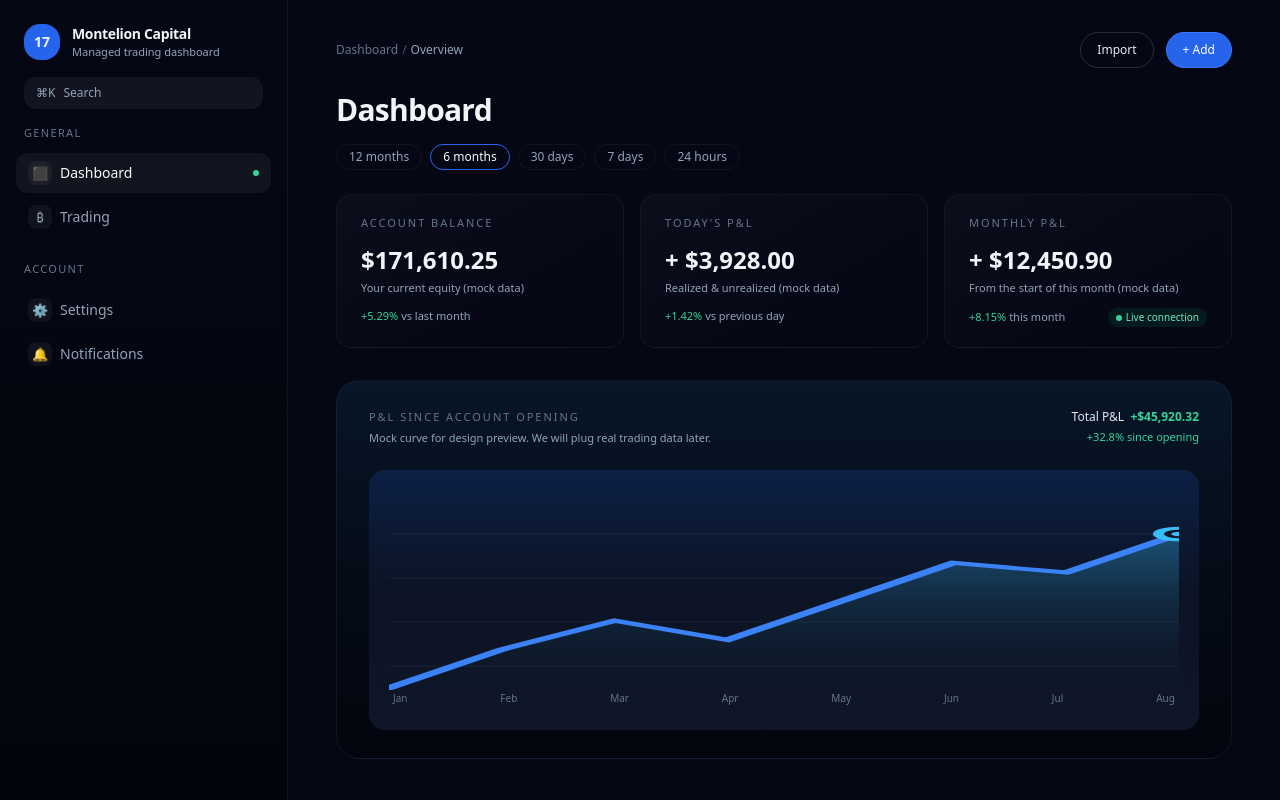
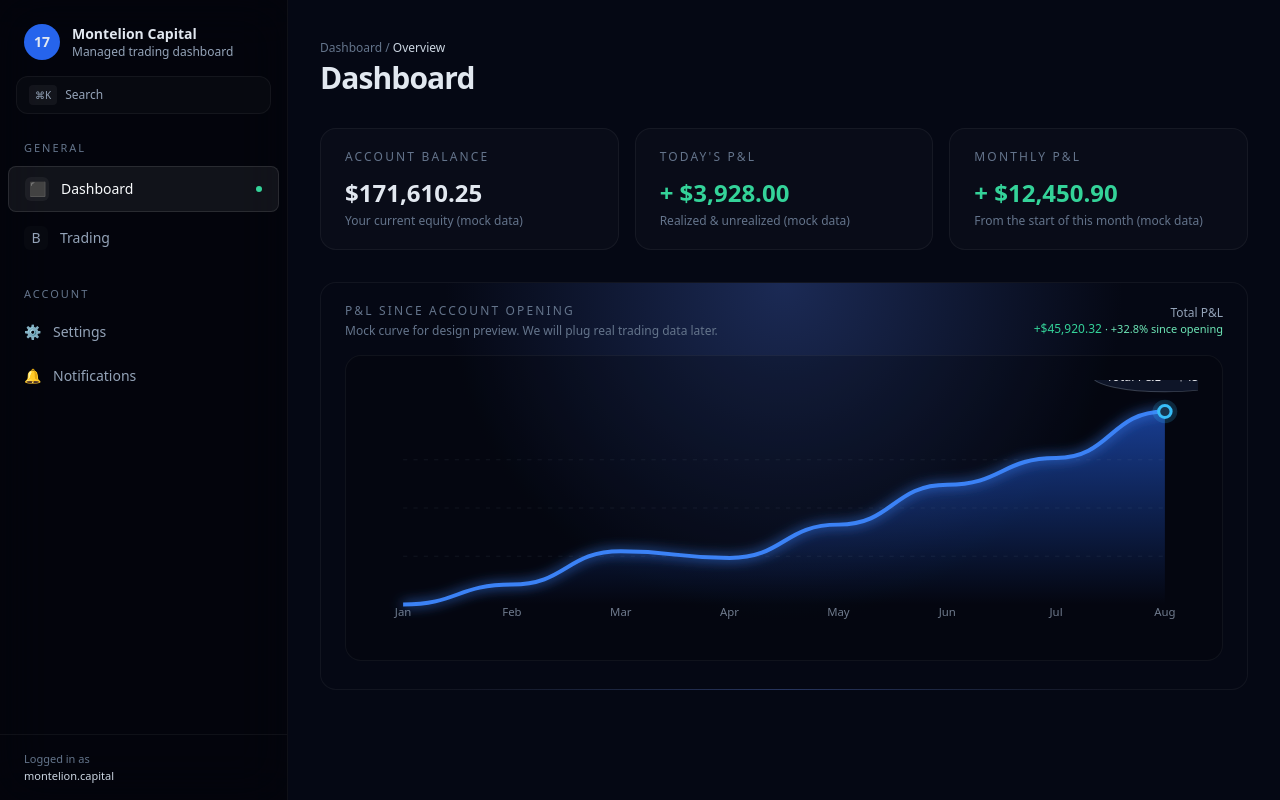
Before and after one commit to montelioncapital/montelion-app-v1, a Next.js app: page /dashboard in a window 1280 px wide. Shown: the top 800 px of the page. Built offline with nearby package versions, Linux system fonts and the light colour scheme.

Commit message:
Update page.jsx

```diff
--- a/app/dashboard/page.jsx
+++ b/app/dashboard/page.jsx
@@ -1,333 +1,308 @@
 // app/dashboard/page.jsx
-'use client';
+"use client";
 
-import React, { useMemo } from 'react';
-
-// --- Mock data for the PnL since account opening curve ---
-const pnlHistory = [
-  { label: 'Jan', value: 0 },
-  { label: 'Feb', value: 4 },
-  { label: 'Mar', value: 7 },
-  { label: 'Apr', value: 5 },
-  { label: 'May', value: 9 },
-  { label: 'Jun', value: 13 },
-  { label: 'Jul', value: 12 },
-  { label: 'Aug', value: 16 },
+const chartPoints = [
+  { label: "Jan", value: 100 },
+  { label: "Feb", value: 115 },
+  { label: "Mar", value: 140 },
+  { label: "Apr", value: 135 },
+  { label: "May", value: 160 },
+  { label: "Jun", value: 190 },
+  { label: "Jul", value: 210 },
+  { label: "Aug", value: 245 },
 ];
 
-function useLinePath(points) {
-  return useMemo(() => {
-    if (!points.length) return '';
+// construit une courbe lissée + une zone remplie
+function buildSmoothPath(points, width = 800, height = 260, padding = 32) {
+  const innerWidth = width - padding * 2;
+  const innerHeight = height - padding * 2;
 
   const values = points.map((p) => p.value);
   const min = Math.min(...values);
   const max = Math.max(...values);
   const range = max - min || 1;
 
-    const normalized = points.map((p, index) => {
-      const x = (index / Math.max(points.length - 1, 1)) * 100;
-      const yNorm = (p.value - min) / range;
-      const y = 90 - yNorm * 70; // marge haut/bas
-      return { x, y };
+  const coords = points.map((p, i) => {
+    const x =
+      padding +
+      (innerWidth * (points.length === 1 ? 0 : i / (points.length - 1)));
+    const y =
+      padding + innerHeight * (1 - (p.value - min) / range); // inversé (0 en haut)
+    return { ...p, x, y };
   });
 
-    let d = `M ${normalized[0].x},${normalized[0].y}`;
-    for (let i = 1; i < normalized.length; i++) {
-      d += ` L ${normalized[i].x},${normalized[i].y}`;
+  let d = `M ${coords[0].x} ${coords[0].y}`;
+  for (let i = 0; i < coords.length - 1; i++) {
+    const current = coords[i];
+    const next = coords[i + 1];
+    const mx = (current.x + next.x) / 2;
+
+    d += ` C ${mx} ${current.y}, ${mx} ${next.y}, ${next.x} ${next.y}`;
   }
-    return d;
-  }, [points]);
+
+  const baselineY = padding + innerHeight;
+  const last = coords[coords.length - 1];
+  const first = coords[0];
+  const areaD = `${d} L ${last.x} ${baselineY} L ${first.x} ${baselineY} Z`;
+
+  return { path: d, areaPath: areaD, coords, viewBox: `0 0 ${width} ${height}` };
 }
 
 export default function DashboardPage() {
-  const linePath = useLinePath(pnlHistory);
+  const { path, areaPath, coords, viewBox } = buildSmoothPath(chartPoints);
+  const lastPoint = coords[coords.length - 1];
 
   return (
-    <div className="dashboard-root flex min-h-screen bg-page text-slate-100">
-      {/* SIDEBAR */}
-      <aside className="hidden lg:flex w-72 flex-col border-r border-white/5 bg-gradient-to-b from-[#050814] to-[#02040a]">
-        {/* Top brand */}
-        <div className="flex items-center gap-3 px-6 pt-6 pb-4">
-          <div className="flex h-9 w-9 items-center justify-center rounded-2xl bg-[var(--brand)] text-sm font-semibold">
+    <main className="dashboard-root">
+      {/* Sidebar */}
+      <aside className="hidden md:flex w-72 flex-col border-r border-white/5 bg-black/40 backdrop-blur-xl">
+        <div className="px-6 pt-6 pb-4 flex items-center gap-3">
+          <div className="h-9 w-9 rounded-full bg-[#2664EC] flex items-center justify-center text-sm font-semibold">
             17
           </div>
-          <div>
-            <div className="text-sm font-semibold tracking-tight">
-              Montelion Capital
-            </div>
-            <div className="text-[11px] text-slate-400">
+          <div className="flex flex-col">
+            <span className="text-sm font-semibold">Montelion Capital</span>
+            <span className="text-xs text-slate-400">
               Managed trading dashboard
-            </div>
+            </span>
           </div>
         </div>
 
-        {/* Search */}
-        <div className="px-6 pb-4">
-          <div className="flex items-center gap-2 rounded-xl bg-white/5 px-3 py-2 text-xs text-slate-400">
-            <span className="text-xs">⌘K</span>
+        <div className="px-4">
+          <div className="rounded-xl bg-white/[0.02] border border-white/5 px-3 py-2 text-xs flex items-center gap-2 text-slate-400">
+            <span className="text-[10px] rounded bg-white/5 px-1.5 py-0.5">
+              ⌘K
+            </span>
             <span>Search</span>
           </div>
         </div>
 
-        {/* Nav */}
-        <nav className="flex-1 overflow-y-auto px-4 dashboard-main">
-          <div className="px-2 pb-3 text-[11px] uppercase tracking-[0.12em] text-slate-500">
+        <nav className="mt-6 flex-1 px-2 text-sm">
+          <p className="px-4 text-[11px] uppercase tracking-[0.18em] text-slate-500 mb-2">
             General
-          </div>
-
-          <button className="mb-1 flex w-full items-center justify-between rounded-xl bg-white/5 px-3 py-2 text-sm text-slate-50">
-            <span className="flex items-center gap-2">
-              <span className="inline-flex h-6 w-6 items-center justify-center rounded-lg bg-white/5 text-[13px]">
+          </p>
+          <button className="w-full flex items-center gap-3 rounded-lg px-4 py-2.5 bg-white/[0.06] border border-white/10 text-slate-50">
+            <span className="inline-flex h-6 w-6 items-center justify-center rounded-md bg-white/[0.05]">
               ⬛
             </span>
-              Dashboard
-            </span>
+            <span className="flex-1 text-left">Dashboard</span>
             <span className="h-1.5 w-1.5 rounded-full bg-emerald-400" />
           </button>
 
-          <button className="mb-1 flex w-full items-center justify-between rounded-xl px-3 py-2 text-sm text-slate-400 hover:bg-white/5">
-            <span className="flex items-center gap-2">
-              <span className="inline-flex h-6 w-6 items-center justify-center rounded-lg bg-white/5 text-[13px]">
-                ₿
+          <button className="mt-1 w-full flex items-center gap-3 rounded-lg px-4 py-2.5 text-slate-400 hover:bg-white/[0.02]">
+            <span className="inline-flex h-6 w-6 items-center justify-center rounded-md bg-white/[0.02]">
+              B
             </span>
-              Trading
-            </span>
+            <span className="flex-1 text-left">Trading</span>
           </button>
 
-          <div className="mt-6 px-2 pb-3 text-[11px] uppercase tracking-[0.12em] text-slate-500">
+          <p className="mt-6 px-4 text-[11px] uppercase tracking-[0.18em] text-slate-500 mb-2">
             Account
-          </div>
-
-          <button className="mb-1 flex w-full items-center gap-2 rounded-xl px-3 py-2 text-sm text-slate-400 hover:bg-white/5">
-            <span className="inline-flex h-6 w-6 items-center justify-center rounded-lg bg-white/5 text-[13px]">
-              ⚙️
-            </span>
-            Settings
+          </p>
+          <button className="w-full flex items-center gap-3 rounded-lg px-4 py-2.5 text-slate-400 hover:bg-white/[0.02]">
+            <span>⚙️</span>
+            <span className="flex-1 text-left">Settings</span>
           </button>
-
-          <button className="mb-1 flex w-full items-center gap-2 rounded-xl px-3 py-2 text-sm text-slate-400 hover:bg-white/5">
-            <span className="inline-flex h-6 w-6 items-center justify-center rounded-lg bg-white/5 text-[13px]">
-              🔔
-            </span>
-            Notifications
+          <button className="mt-1 w-full flex items-center gap-3 rounded-lg px-4 py-2.5 text-slate-400 hover:bg-white/[0.02]">
+            <span>🔔</span>
+            <span className="flex-1 text-left">Notifications</span>
           </button>
         </nav>
 
-        {/* Footer */}
-        <div className="border-t border-white/5 px-6 py-4 text-[11px] text-slate-500">
+        <div className="px-6 py-4 text-[11px] text-slate-500 border-t border-white/5">
           Logged in as
-          <div className="text-xs text-slate-300">montelion.capital</div>
+          <div className="text-slate-300">montelion.capital</div>
         </div>
       </aside>
 
-      {/* MAIN AREA */}
-      <main className="dashboard-main flex-1 overflow-y-auto">
-        {/* ICI on enlève max-w et mx-auto pour être full screen */}
-        <div className="flex flex-col px-6 pb-10 pt-8 md:px-8 xl:px-12 2xl:px-16">
-          {/* Breadcrumb + actions */}
-          <div className="mb-6 flex items-center justify-between gap-4">
+      {/* Main */}
+      <section className="dashboard-main overflow-y-auto">
+        <div className="max-w-6xl mx-auto px-4 lg:px-8 py-8 lg:py-10">
+          {/* header */}
+          <div className="flex items-center justify-between gap-4">
+            <div className="flex flex-col gap-1">
               <div className="text-xs text-slate-500">
-              <span className="cursor-default hover:text-slate-400">
+                Dashboard / <span className="text-slate-300">Overview</span>
+              </div>
+              <h1 className="text-3xl font-semibold tracking-[-0.03em]">
                 Dashboard
-              </span>
-              <span className="mx-1 text-slate-600">/</span>
-              <span className="text-slate-400">Overview</span>
-            </div>
-
-            <div className="flex items-center gap-3">
-              <button className="mc-btn mc-btn-ghost h-9 rounded-full px-4 text-xs">
-                Import
-              </button>
-              <button className="mc-btn mc-btn-primary h-9 rounded-full px-4 text-xs">
-                + Add
-              </button>
+              </h1>
             </div>
           </div>
 
-          {/* Title + time range pills */}
-          <div className="mb-6">
-            <div className="text-3xl font-semibold tracking-tight">
-              Dashboard
+          {/* KPI cards */}
+          <div className="mt-8 grid gap-4 lg:grid-cols-3">
+            {/* Balance */}
+            <div className="rounded-2xl border border-white/5 bg-white/[0.02] px-6 py-5">
+              <p className="text-xs tracking-[0.18em] uppercase text-slate-500">
+                Account balance
+              </p>
+              <p className="mt-3 text-2xl font-semibold">$171,610.25</p>
+              <p className="mt-1 text-xs text-slate-500">
+                Your current equity (mock data)
+              </p>
             </div>
-            <div className="mt-4 flex flex-wrap gap-2 text-xs">
-              {['12 months', '6 months', '30 days', '7 days', '24 hours'].map(
-                (label, idx) => (
-                  <button
-                    key={label}
-                    className={`rounded-full border px-3 py-1 ${
-                      idx === 1
-                        ? 'border-[var(--brand)] bg-[var(--brand)]/10 text-slate-50'
-                        : 'border-white/5 text-slate-400 hover:border-white/15'
-                    }`}
-                  >
-                    {label}
-                  </button>
-                ),
-              )}
+
+            {/* Today PnL */}
+            <div className="rounded-2xl border border-white/5 bg-white/[0.02] px-6 py-5">
+              <p className="text-xs tracking-[0.18em] uppercase text-slate-500">
+                Today&apos;s P&amp;L
+              </p>
+              <p className="mt-3 text-2xl font-semibold text-emerald-400">
+                + $3,928.00
+              </p>
+              <p className="mt-1 text-xs text-slate-500">
+                Realized &amp; unrealized (mock data)
+              </p>
+            </div>
+
+            {/* Monthly PnL */}
+            <div className="rounded-2xl border border-white/5 bg-white/[0.02] px-6 py-5">
+              <p className="text-xs tracking-[0.18em] uppercase text-slate-500">
+                Monthly P&amp;L
+              </p>
+              <p className="mt-3 text-2xl font-semibold text-emerald-400">
+                + $12,450.90
+              </p>
+              <p className="mt-1 text-xs text-slate-500">
+                From the start of this month (mock data)
+              </p>
             </div>
           </div>
 
-          {/* KPI ROW */}
-          <section className="mb-8 grid gap-4 md:grid-cols-3">
-            {/* Account balance */}
-            <div className="rounded-2xl border border-white/5 bg-gradient-to-br from-white/[0.03] via-white/[0.01] to-transparent px-6 py-5">
-              <div className="text-[11px] font-medium uppercase tracking-[0.18em] text-slate-500">
-                Account balance
+          {/* Main chart */}
+          <div className="mt-8 rounded-2xl border border-white/5 bg-[radial-gradient(circle_at_top,_#1b2a55_0%,_#050814_55%)] px-6 pt-5 pb-7">
+            <div className="flex items-center justify-between gap-4 mb-4">
+              <div>
+                <p className="text-xs tracking-[0.18em] uppercase text-slate-500">
+                  P&amp;L since account opening
+                </p>
+                <p className="text-xs text-slate-500 mt-1">
+                  Mock curve for design preview. We will plug real trading data
+                  later.
+                </p>
               </div>
-              <div className="mt-3 text-2xl font-semibold">$171,610.25</div>
-              <div className="mt-1 text-[11px] text-slate-400">
-                Your current equity (mock data)
-              </div>
-              <div className="mt-3 text-[11px] text-emerald-400">
-                +5.29% <span className="text-slate-400">vs last month</span>
+              <div className="text-right text-xs">
+                <p className="text-slate-400">Total P&amp;L</p>
+                <p className="text-emerald-400 font-medium">
+                  +$45,920.32&nbsp;
+                  <span className="text-[11px] text-emerald-300">
+                    · +32.8% since opening
+                  </span>
+                </p>
               </div>
             </div>
 
-            {/* Today PnL */}
-            <div className="rounded-2xl border border-white/5 bg-gradient-to-br from-white/[0.03] via-white/[0.01] to-transparent px-6 py-5">
-              <div className="text-[11px] font-medium uppercase tracking-[0.18em] text-slate-500">
-                Today&apos;s P&amp;L
-              </div>
-              <div className="mt-3 text-2xl font-semibold">+ $3,928.00</div>
-              <div className="mt-1 text-[11px] text-slate-400">
-                Realized &amp; unrealized (mock data)
-              </div>
-              <div className="mt-3 text-[11px] text-emerald-400">
-                +1.42% <span className="text-slate-400">vs previous day</span>
-              </div>
-            </div>
-
-            {/* Monthly PnL */}
-            <div className="rounded-2xl border border-white/5 bg-gradient-to-br from-white/[0.03] via-white/[0.01] to-transparent px-6 py-5">
-              <div className="text-[11px] font-medium uppercase tracking-[0.18em] text-slate-500">
-                Monthly P&amp;L
-              </div>
-              <div className="mt-3 text-2xl font-semibold">+ $12,450.90</div>
-              <div className="mt-1 text-[11px] text-slate-400">
-                From the start of this month (mock data)
-              </div>
-              <div className="mt-3 flex items-center justify-between text-[11px]">
-                <span className="text-emerald-400">
-                  +8.15% <span className="text-slate-400">this month</span>
-                </span>
-                <span className="inline-flex items-center gap-1 rounded-full bg-emerald-500/10 px-2 py-0.5 text-[10px] text-emerald-300">
-                  <span className="h-1.5 w-1.5 rounded-full bg-emerald-400" />
-                  Live connection
-                </span>
-              </div>
-            </div>
-          </section>
-
-          {/* PNL CURVE */}
-          <section className="rounded-3xl border border-white/5 bg-gradient-to-b from-[#071628] via-[#050c18] to-[#02050d] px-6 py-6 md:px-8 md:py-7">
-            <div className="flex flex-wrap items-baseline justify-between gap-4">
-              <div>
-                <div className="text-[11px] font-medium uppercase tracking-[0.18em] text-slate-500">
-                  P&amp;L since account opening
-                </div>
-                <div className="mt-1 text-[11px] text-slate-400">
-                  Mock curve for design preview. We will plug real trading data
-                  later.
-                </div>
-              </div>
-              <div className="flex flex-col items-end text-right text-[11px] text-slate-400">
-                <span className="text-xs text-slate-200">
-                  Total P&amp;L&nbsp;&nbsp;
-                  <span className="font-semibold text-emerald-400">
-                    +$45,920.32
-                  </span>
-                </span>
-                <span className="mt-1 text-emerald-400">+32.8% since opening</span>
-              </div>
-            </div>
-
-            <div className="mt-6 h-[260px] w-full rounded-2xl bg-gradient-to-b from-[rgba(37,99,235,0.18)] via-[rgba(15,23,42,0.7)] to-[rgba(15,23,42,0.95)] p-5">
-              <div className="relative h-full w-full">
-                {/* Grid + curve */}
+            <div className="mt-3 rounded-2xl border border-white/5 bg-black/20 p-4 lg:p-6">
               <svg
-                  viewBox="0 0 100 100"
+                viewBox={viewBox}
                 preserveAspectRatio="none"
-                  className="absolute inset-0 h-full w-full"
+                className="w-full h-64"
               >
                 <defs>
-                    <linearGradient id="pnl-fill" x1="0" y1="0" x2="0" y2="1">
-                      <stop offset="0%" stopColor="#38bdf8" stopOpacity="0.35" />
-                      <stop offset="100%" stopColor="#0b1120" stopOpacity="0" />
+                  <linearGradient
+                    id="pnl-area"
+                    x1="0"
+                    y1="0"
+                    x2="0"
+                    y2="1"
+                  >
+                    <stop offset="0%" stopColor="#2664EC" stopOpacity="0.65" />
+                    <stop offset="100%" stopColor="#2664EC" stopOpacity="0" />
                   </linearGradient>
+
+                  <filter id="pnl-glow" x="-50%" y="-50%" width="200%" height="200%">
+                    <feGaussianBlur stdDeviation="6" result="coloredBlur" />
+                    <feMerge>
+                      <feMergeNode in="coloredBlur" />
+                      <feMergeNode in="SourceGraphic" />
+                    </feMerge>
+                  </filter>
                 </defs>
 
-                  {[20, 40, 60, 80].map((y) => (
+                {/* zone remplie */}
+                <path d={areaPath} fill="url(#pnl-area)" opacity="0.9" />
+
+                {/* ligne principale */}
+                <path
+                  d={path}
+                  fill="none"
+                  stroke="#3B82F6"
+                  strokeWidth="4"
+                  filter="url(#pnl-glow)"
+                />
+
+                {/* petite grille horizontale */}
+                {[0.25, 0.5, 0.75].map((ratio) => (
                   <line
-                      key={y}
-                      x1="0"
-                      y1={y}
-                      x2="100"
-                      y2={y}
+                    key={ratio}
+                    x1="32"
+                    x2="768"
+                    y1={32 + (260 - 64) * ratio}
+                    y2={32 + (260 - 64) * ratio}
                     stroke="rgba(148,163,184,0.18)"
-                      strokeWidth="0.3"
+                    strokeWidth="0.5"
+                    strokeDasharray="4 6"
                   />
                 ))}
 
-                  {linePath && (
-                    <path
-                      d={`${linePath} L 100 100 L 0 100 Z`}
-                      fill="url(#pnl-fill)"
-                    />
-                  )}
+                {/* points + labels en bas */}
+                {coords.map((p, idx) => (
+                  <text
+                    key={p.label}
+                    x={p.x}
+                    y={240}
+                    textAnchor="middle"
+                    fontSize="11"
+                    fill="rgba(148,163,184,0.75)"
+                  >
+                    {p.label}
+                  </text>
+                ))}
 
-                  {linePath && (
-                    <path
-                      d={linePath}
-                      fill="none"
-                      stroke="#3b82f6"
-                      strokeWidth="1.8"
-                      strokeLinecap="round"
-                    />
-                  )}
-
-                  {linePath && pnlHistory.length > 0 && (
-                    <>
-                      {(() => {
-                        const last = pnlHistory[pnlHistory.length - 1];
-                        const values = pnlHistory.map((p) => p.value);
-                        const min = Math.min(...values);
-                        const max = Math.max(...values);
-                        const range = max - min || 1;
-                        const index = pnlHistory.length - 1;
-                        const x =
-                          (index / Math.max(pnlHistory.length - 1, 1)) * 100;
-                        const yNorm = (last.value - min) / range;
-                        const y = 90 - yNorm * 70;
-
-                        return (
-                          <g key="highlight">
+                {/* point final */}
+                <g>
                   <circle
-                              cx={x}
-                              cy={y}
-                              r="2.6"
+                    cx={lastPoint.x}
+                    cy={lastPoint.y}
+                    r="6"
                     fill="#0f172a"
                     stroke="#38bdf8"
-                              strokeWidth="1.4"
+                    strokeWidth="3"
                   />
-                            <circle cx={x} cy={y} r="1" fill="#38bdf8" />
+                  <circle
+                    cx={lastPoint.x}
+                    cy={lastPoint.y}
+                    r="12"
+                    fill="rgba(56,189,248,0.18)"
+                  />
+
+                  {/* bubble de valeur */}
+                  <rect
+                    x={lastPoint.x - 70}
+                    y={lastPoint.y - 52}
+                    rx="999"
+                    ry="999"
+                    width="140"
+                    height="32"
+                    fill="rgba(15,23,42,0.95)"
+                    stroke="rgba(148,163,184,0.35)"
+                  />
+                  <text
+                    x={lastPoint.x}
+                    y={lastPoint.y - 31}
+                    textAnchor="middle"
+                    fontSize="12"
+                    fill="#e5e7eb"
+                  >
+                    Total P&amp;L · +$45,920
+                  </text>
                 </g>
-                        );
-                      })()}
-                    </>
-                  )}
               </svg>
-
-                {/* X-axis labels */}
-                <div className="pointer-events-none absolute inset-x-0 bottom-0 flex justify-between px-1 pb-1 text-[10px] text-slate-500">
-                  {pnlHistory.map((p) => (
-                    <span key={p.label}>{p.label}</span>
-                  ))}
             </div>
           </div>
         </div>
       </section>
-        </div>
     </main>
-    </div>
   );
 }
```
Lines whose indentation alone changed are shown as unchanged.
